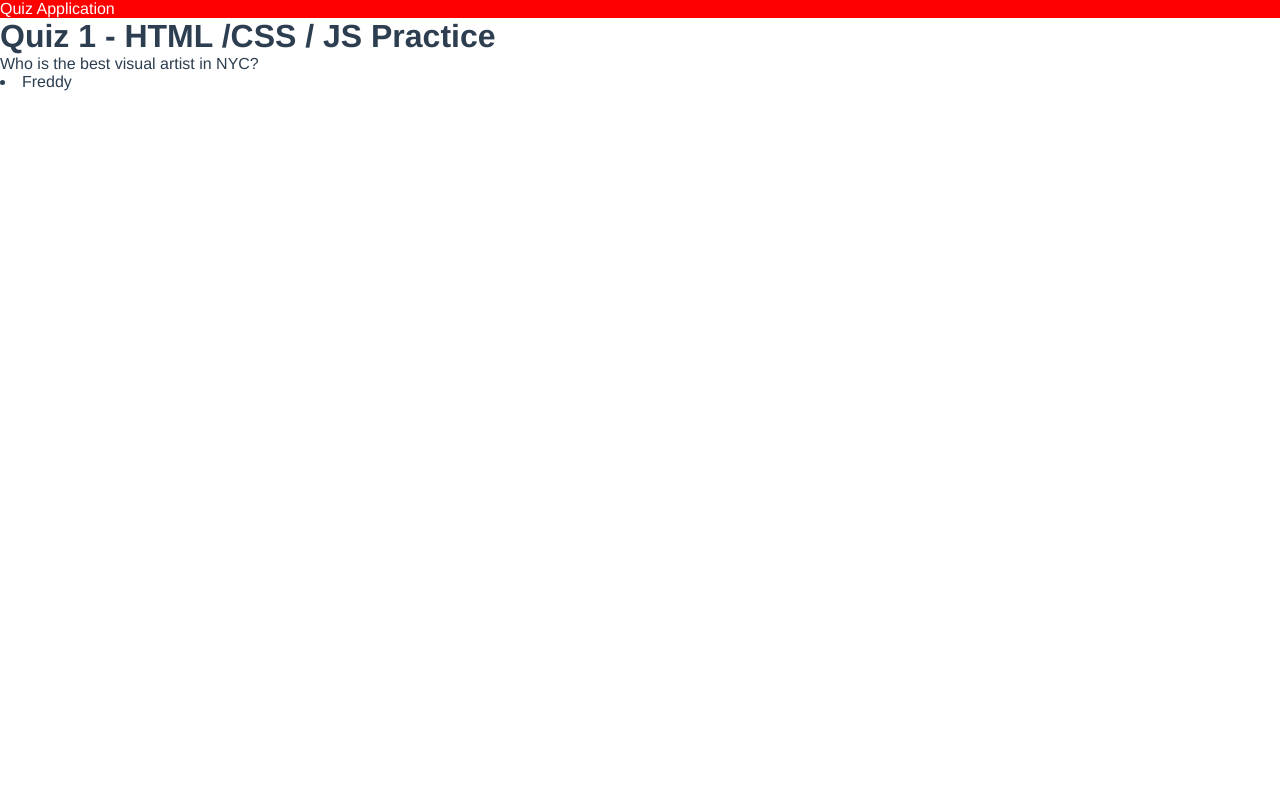
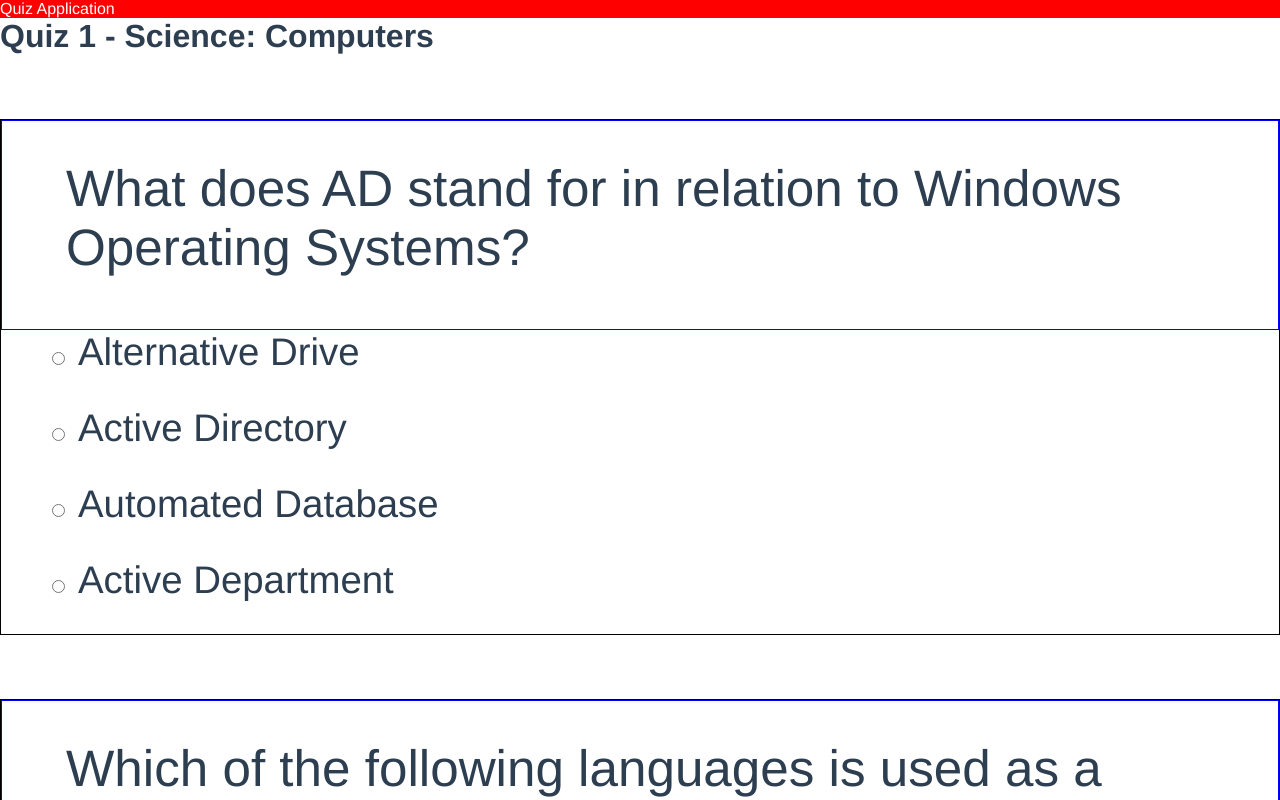
Before and after one commit to kukovisuals/snowjoe, a Vue app: page / in a window 1280 px wide. Shown: the top 800 px of the page. Built offline with nearby package versions, Linux system fonts and the light colour scheme.

Commit message:
added vuex to manage state and created separate components QuestionComponent.vue, QuizCompoentn.vue, SingleQustion.vue

```diff
--- a/package.json
+++ b/package.json
@@ -9,7 +9,8 @@
   },
   "dependencies": {
     "core-js": "^3.8.3",
-    "vue": "^3.2.13"
+    "vue": "^3.2.13",
+    "vuex": "^4.0.2"
   },
   "devDependencies": {
     "@babel/core": "^7.12.16",
--- a/src/App.vue
+++ b/src/App.vue
@@ -1,5 +1,5 @@
 <template>
-  <QuizComponent title="Quiz 1 - HTML /CSS / JS Practice"/>
+  <QuizComponent title="Quiz 1 - Science: Computers"  />
 </template>
 
 <script>
--- a/src/components/QuestionComponent.vue
+++ b/src/components/QuestionComponent.vue
@@ -1,23 +1,23 @@
 <template>
-  <div class="quiz_questions_container">
+  <div class="quiz_questions_container" >
 
-    <div class="question_title">
-      <p>{{questionTitle}}</p>
-    </div>
-
-    <div class="question_answers">
-      <li> {{questions}} </li>
-    </div>
+    <SingleQuestion :quizData="$store.state.questions" />
+    <button>Submit</button>
 
   </div>
 </template>
 
 <script>
+// import {mapMutations} from 'vuex';
+import SingleQuestion from './SingleQuestion';
+
 export default {
   name: 'QuestionComponent',
+  components: {
+    SingleQuestion
+  },
   props:{
-    questionTitle: String,
-    questions: String
+    questions: Object
   }
 }
 </script>
--- a/src/components/QuizComponent.vue
+++ b/src/components/QuizComponent.vue
@@ -7,10 +7,8 @@
     </div>
 
     <QuestionComponent
-      questionTitle="Who is the best visual artist in NYC?"
-      questions="Freddy"
+
     />
-
 
   </div>
 </template>
--- /dev/null
+++ b/src/components/SingleQuestion.vue
@@ -0,0 +1,80 @@
+<template>
+
+
+  <div
+    class="question_answers"
+    v-for="(quiz, index) in quizData"
+    :key="quiz.question"
+  >
+    <form @submit.prevent="add_answer">
+      <p class="question" >{{ quiz.questions }}</p>
+      <div
+        class="answers"
+        v-for="choice in quiz.choices"
+        :key="choice"
+      >
+
+
+        <input
+          type="radio"
+          name="choice"
+          :title="index"
+          :value="choice"
+          @input="getChoice"
+        >
+        <label
+        class="answer"
+        >
+          {{choice}}
+        </label>
+
+
+      </div>
+    </form>
+  </div>
+</template>
+
+<script>
+// import {mapState} from 'vuex';
+export default {
+  name: 'SingleQuestion',
+  props: {
+    quizData: Object
+  },
+
+  methods: {
+    // we need to add the obj[index] = choice
+    // if is the same index don't push more just change the value
+    getChoice (e) {
+
+      const obj = {
+        key: e.target.title,
+        value: e.target.value
+      }
+      console.log( e.target.title, e.target.value)
+      this.$store.commit('answersArray',obj)
+    }
+  }
+}
+</script>
+
+<!-- Add "scoped" attribute to limit CSS to this component only -->
+<style scoped>
+.question_answers{
+  border: 1px solid black;
+  margin-top: 5vw;
+}
+.question{
+  border: 1px solid blue;
+  padding: 3vw 6vw 4vw 5vw;
+  font-size: 4vw;
+}
+.answers{
+  padding-left: 4vw;
+  padding-bottom: 2.5vw;
+}
+.answer{
+  padding-left: 1vw;
+  font-size: 3vw;
+}
+</style>
--- /dev/null
+++ b/src/questions.js
@@ -0,0 +1,33 @@
+import data from './questions.json'
+
+const randomArrayShuffle = (array) => {
+	let currentIndex = array.length, temporaryValue, randomIndex;
+	while (0 !== currentIndex) {
+		randomIndex = Math.floor(Math.random() * currentIndex);
+		currentIndex -= 1;
+		temporaryValue = array[currentIndex];
+		array[currentIndex] = array[randomIndex];
+		array[randomIndex] = temporaryValue;
+	}
+	return array;
+}
+
+const questions = (d) =>{
+
+	let quiz = []
+	let obj ={}
+	for(let i=0; i<d.results.length; i++){
+
+		obj['category'] = d.results[i].category
+		obj['questions'] = d.results[i].question
+		obj['correct_answer'] = d.results[i].correct_answer
+		obj['choices'] = randomArrayShuffle( d.results[i].incorrect_answers.concat( obj['correct_answer']) )
+
+		quiz.push({...obj})
+	}
+	console.log(quiz)
+
+	return quiz
+}
+
+export default questions(data)
--- a/src/questions.json
+++ b/src/questions.json
@@ -0,0 +1,245 @@
+{
+"response_code": 0,
+"results": [
+{
+"category": "Science: Computers",
+"type": "multiple",
+"difficulty": "medium",
+"question": "What does AD stand for in relation to Windows Operating Systems? ",
+"correct_answer": "Active Directory",
+"incorrect_answers": [
+"Alternative Drive",
+"Automated Database",
+"Active Department"
+]
+},
+{
+"category": "Science: Computers",
+"type": "multiple",
+"difficulty": "medium",
+"question": "Which of the following languages is used as a scripting language in the Unity 3D game engine?",
+"correct_answer": "C#",
+"incorrect_answers": [
+"Java",
+"C++",
+"Objective-C"
+]
+},
+{
+"category": "Science: Computers",
+"type": "multiple",
+"difficulty": "medium",
+"question": "The computer OEM manufacturer Clevo, known for its Sager notebook line, is based in which country?",
+"correct_answer": "Taiwan",
+"incorrect_answers": [
+"United States",
+"Germany",
+"China (People&#039;s Republic of)"
+]
+},
+{
+"category": "Science: Computers",
+"type": "multiple",
+"difficulty": "medium",
+"question": "Nvidia&#039;s headquarters are based in which Silicon Valley city?",
+"correct_answer": "Santa Clara",
+"incorrect_answers": [
+"Palo Alto",
+"Cupertino",
+"Mountain View"
+]
+},
+{
+"category": "Science: Computers",
+"type": "multiple",
+"difficulty": "medium",
+"question": "What was the name given to Android 4.3?",
+"correct_answer": "Jelly Bean",
+"incorrect_answers": [
+"Lollipop",
+"Nutella",
+"Froyo"
+]
+},
+{
+"category": "Science: Computers",
+"type": "multiple",
+"difficulty": "medium",
+"question": "Generally, which component of a computer draws the most power?",
+"correct_answer": "Video Card",
+"incorrect_answers": [
+"Hard Drive",
+"Processor",
+"Power Supply"
+]
+},
+{
+"category": "Science: Computers",
+"type": "multiple",
+"difficulty": "medium",
+"question": "How many cores does the Intel i7-6950X have?",
+"correct_answer": "10",
+"incorrect_answers": [
+"12",
+"8",
+"4"
+]
+},
+{
+"category": "Science: Computers",
+"type": "multiple",
+"difficulty": "medium",
+"question": "In the server hosting industry IaaS stands for...",
+"correct_answer": "Infrastructure as a Service",
+"incorrect_answers": [
+"Internet as a Service",
+"Internet and a Server",
+"Infrastructure as a Server"
+]
+},
+{
+"category": "Science: Computers",
+"type": "multiple",
+"difficulty": "medium",
+"question": "What is the name of the default theme that is installed with Windows XP?",
+"correct_answer": "Luna",
+"incorrect_answers": [
+"Neptune",
+"Whistler",
+"Bliss"
+]
+},
+{
+"category": "Science: Computers",
+"type": "multiple",
+"difficulty": "medium",
+"question": "In CSS, which of these values CANNOT be used with the &quot;position&quot; property?",
+"correct_answer": "center",
+"incorrect_answers": [
+"static",
+"absolute",
+"relative"
+]
+},
+{
+"category": "Science: Computers",
+"type": "multiple",
+"difficulty": "medium",
+"question": "In computing terms, typically what does CLI stand for?",
+"correct_answer": "Command Line Interface",
+"incorrect_answers": [
+"Common Language Input",
+"Control Line Interface",
+"Common Language Interface"
+]
+},
+{
+"category": "Science: Computers",
+"type": "multiple",
+"difficulty": "medium",
+"question": "Which operating system was released first?",
+"correct_answer": "Mac OS",
+"incorrect_answers": [
+"Windows",
+"Linux",
+"OS/2"
+]
+},
+{
+"category": "Science: Computers",
+"type": "multiple",
+"difficulty": "medium",
+"question": "Which of the following is a personal computer made by the Japanese company Fujitsu?",
+"correct_answer": "FM-7",
+"incorrect_answers": [
+"PC-9801",
+"Xmillennium ",
+"MSX"
+]
+},
+{
+"category": "Science: Computers",
+"type": "multiple",
+"difficulty": "medium",
+"question": ".rs is the top-level domain for what country?",
+"correct_answer": "Serbia",
+"incorrect_answers": [
+"Romania",
+"Russia",
+"Rwanda"
+]
+},
+{
+"category": "Science: Computers",
+"type": "multiple",
+"difficulty": "medium",
+"question": "What does the term GPU stand for?",
+"correct_answer": "Graphics Processing Unit",
+"incorrect_answers": [
+"Gaming Processor Unit",
+"Graphite Producing Unit",
+"Graphical Proprietary Unit"
+]
+},
+{
+"category": "Science: Computers",
+"type": "multiple",
+"difficulty": "medium",
+"question": "What is the main CPU is the Sega Mega Drive / Sega Genesis?",
+"correct_answer": "Motorola 68000",
+"incorrect_answers": [
+"Zilog Z80",
+"Yamaha YM2612",
+"Intel 8088"
+]
+},
+{
+"category": "Science: Computers",
+"type": "multiple",
+"difficulty": "medium",
+"question": "What does the term MIME stand for, in regards to computing?",
+"correct_answer": "Multipurpose Internet Mail Extensions",
+"incorrect_answers": [
+"Mail Internet Mail Exchange",
+"Multipurpose Interleave Mail Exchange",
+"Mail Interleave Method Exchange"
+]
+},
+{
+"category": "Science: Computers",
+"type": "multiple",
+"difficulty": "medium",
+"question": "The name of technology company HP stands for what?",
+"correct_answer": "Hewlett-Packard",
+"incorrect_answers": [
+"Howard Packmann",
+"Husker-Pollosk",
+"Hellman-Pohl"
+]
+},
+{
+"category": "Science: Computers",
+"type": "multiple",
+"difficulty": "medium",
+"question": "The teapot often seen in many 3D modeling applications is called what?",
+"correct_answer": "Utah Teapot",
+"incorrect_answers": [
+"Pixar Teapot",
+"3D Teapot",
+"Tennessee Teapot"
+]
+},
+{
+"category": "Science: Computers",
+"type": "multiple",
+"difficulty": "medium",
+"question": "What is the number of keys on a standard Windows Keyboard?",
+"correct_answer": "104",
+"incorrect_answers": [
+"64",
+"94",
+"76"
+]
+}
+]
+}
--- /dev/null
+++ b/src/store.js
@@ -0,0 +1,26 @@
+// import { createApp } from 'vue'
+import { createStore } from 'vuex'
+import questions from './questions.js';
+
+// Create a new store instance.
+export const store = createStore({
+  state: {
+      questions,
+      storeObj: {},
+      // finalAnswers: [],
+      index: '0'
+  },
+  mutations: {
+    answersArray(state,payload){
+      const {key, value} = payload
+      // console.log(payload, 'vue')
+      state.index = key
+      if(!state.storeObj[key]) state.storeObj[key] = []
+      if(state.storeObj[key].length > 0){
+        state.storeObj[key].pop()
+      }
+      state.storeObj[key].push(value)
+
+    }
+  }
+})
```
Also changed, not shown: src/main.js (+10 -1 lines), 1 other file (tests, documents, lock files or other folders).
